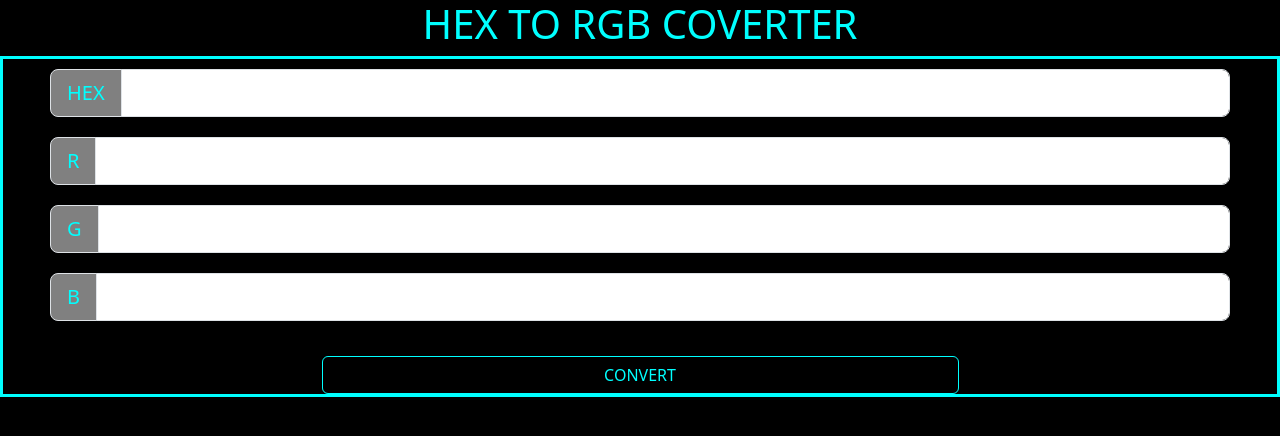
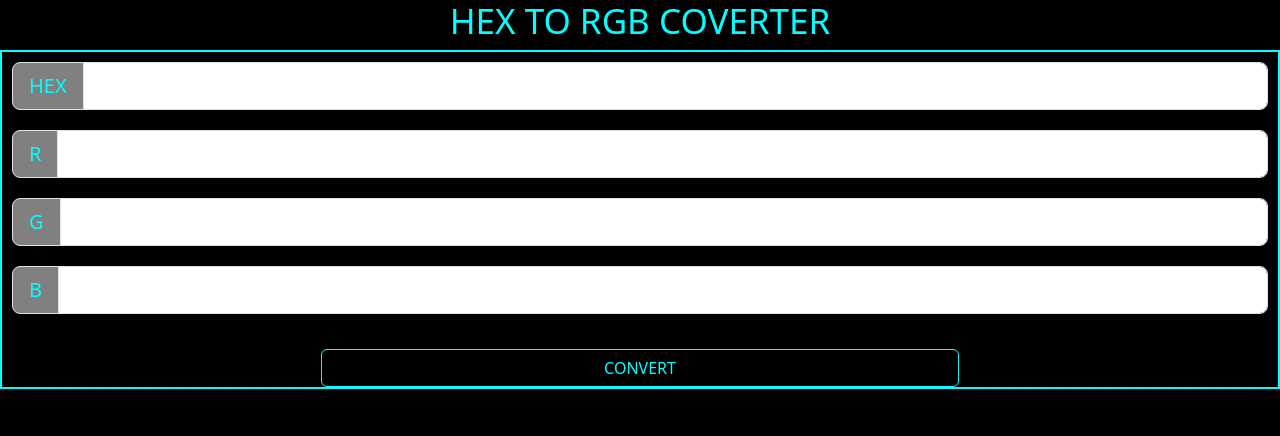
Before and after one commit to tauhashaik/hexToRGB, a plain HTML site: page index.html in a window 1280 px wide. Drawn offline with nearby package versions, Linux system fonts and the light colour scheme.

Commit message:
added media queries

```diff
--- a/CSS/style.css
+++ b/CSS/style.css
@@ -42,3 +42,37 @@ body{
 #group{
     border: solid aqua 3px;
 }
+
+
+@media only screen and (min-width: 300px) {
+    #input1,
+    #input2,
+    #input3,
+    #output {
+        width: 100%;
+    }
+
+    .header {
+        font-size: 18px;
+    }
+
+    #group {
+        border-width: 2px;
+    }
+}
+@media only screen and (min-width: 720px) {
+    #input1,
+    #input2,
+    #input3,
+    #output {
+        width: 100%;
+    }
+
+    .header {
+        font-size: 35px;
+    }
+
+    #group {
+        border-width: 2px;
+    }
+}
```
